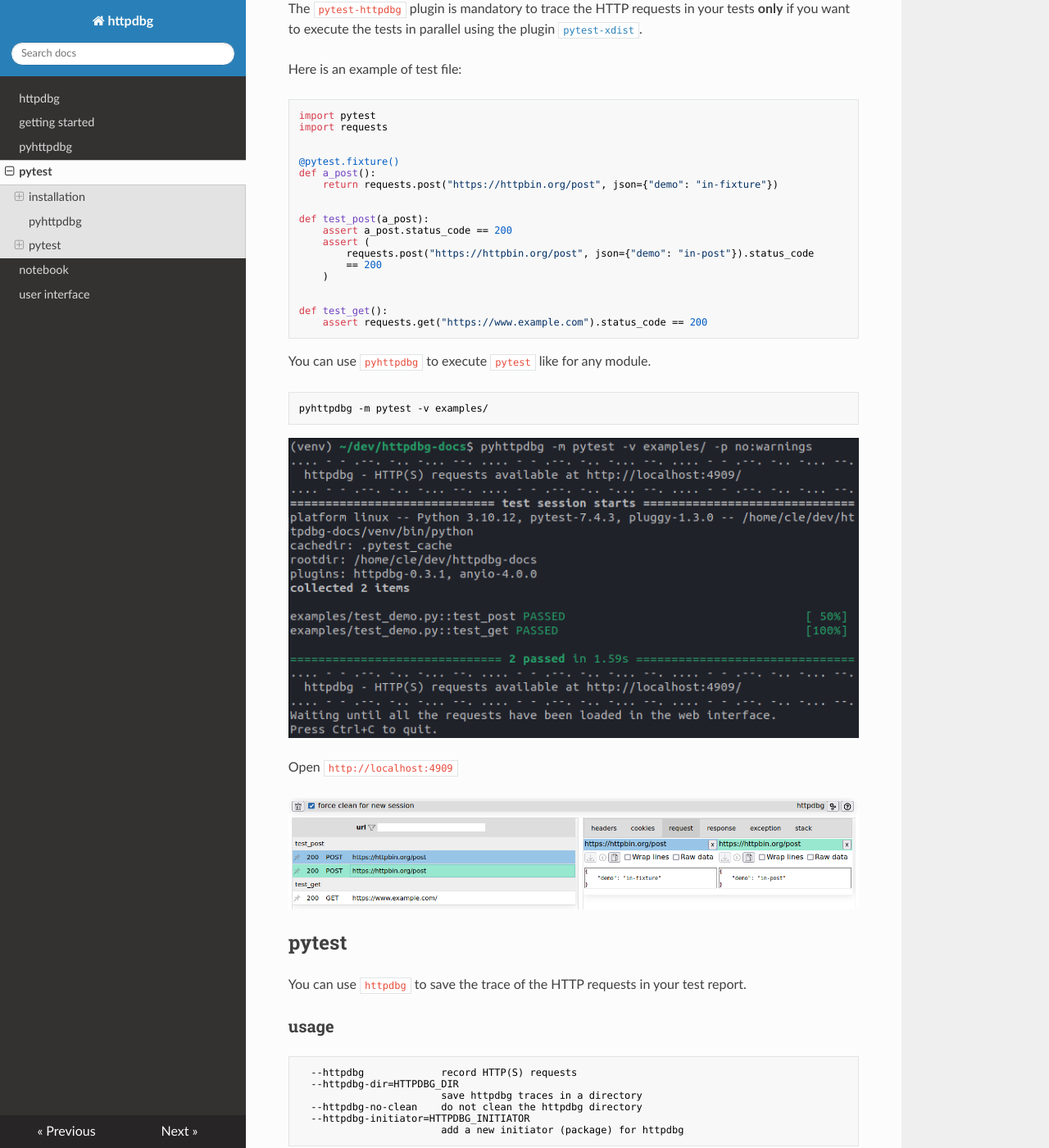
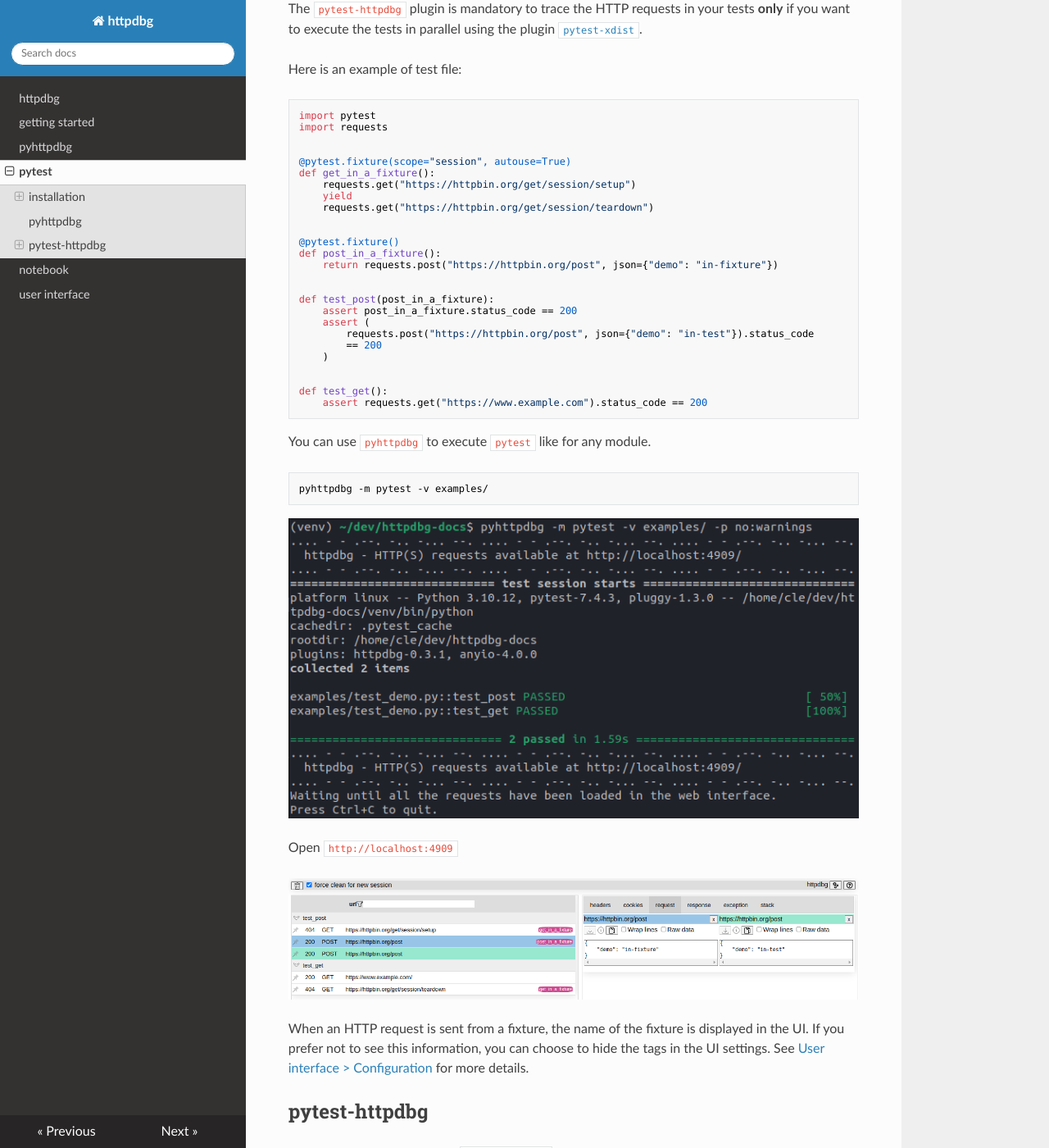
Before and after one commit to cle-b/httpdbg-docs, an MkDocs documentation site: the page built from docs/pytest.md, in a window 1280 px wide and 1400 px high, scrolled down 752 px. Shown: the whole window at 82% size. Built offline with MkDocs 1.6.1, drawn with Linux system fonts in a browser that asks for light colours; nearby versions of some CDN libraries; some of the changed text lies outside the part shown.

Commit message:
pytest fixtures and tags in IU (#8)

```diff
--- a/docs/pytest.md
+++ b/docs/pytest.md
@@ -36,15 +36,22 @@ import pytest
 import requests
 
 
+@pytest.fixture(scope="session", autouse=True)
+def get_in_a_fixture():
+    requests.get("https://httpbin.org/get/session/setup")
+    yield
+    requests.get("https://httpbin.org/get/session/teardown")
+
+
 @pytest.fixture()
-def a_post():
+def post_in_a_fixture():
     return requests.post("https://httpbin.org/post", json={"demo": "in-fixture"})
 
 
-def test_post(a_post):
-    assert a_post.status_code == 200
+def test_post(post_in_a_fixture):
+    assert post_in_a_fixture.status_code == 200
     assert (
-        requests.post("https://httpbin.org/post", json={"demo": "in-post"}).status_code
+        requests.post("https://httpbin.org/post", json={"demo": "in-test"}).status_code
         == 200
     )
 
@@ -65,9 +72,11 @@ Open `http://localhost:4909`
 
 ![httpdbg web interface](img/pytest-2.png)
 
-## pytest
+When an HTTP request is sent from a fixture, the name of the fixture is displayed in the UI. If you prefer not to see this information, you can choose to hide the tags in the UI settings. See [User interface > Configuration](ui.md) for more details.
 
-You can use `httpdbg` to save the trace of the HTTP requests in your test report.
+## pytest-httpdbg
+
+You can use the pytest plugin `pytest-httpdbg` to save the trace of the HTTP requests in your test report.
 
 ### usage
 
```
Also changed, not shown: other parts of docs/pytest.md (+1 -1 lines), docs/getting_started.md (+1 -1 lines), docs/img/pytest-2.png, docs/img/ui-bookmark.png, docs/img/ui-configuration.png, 1 other file.
